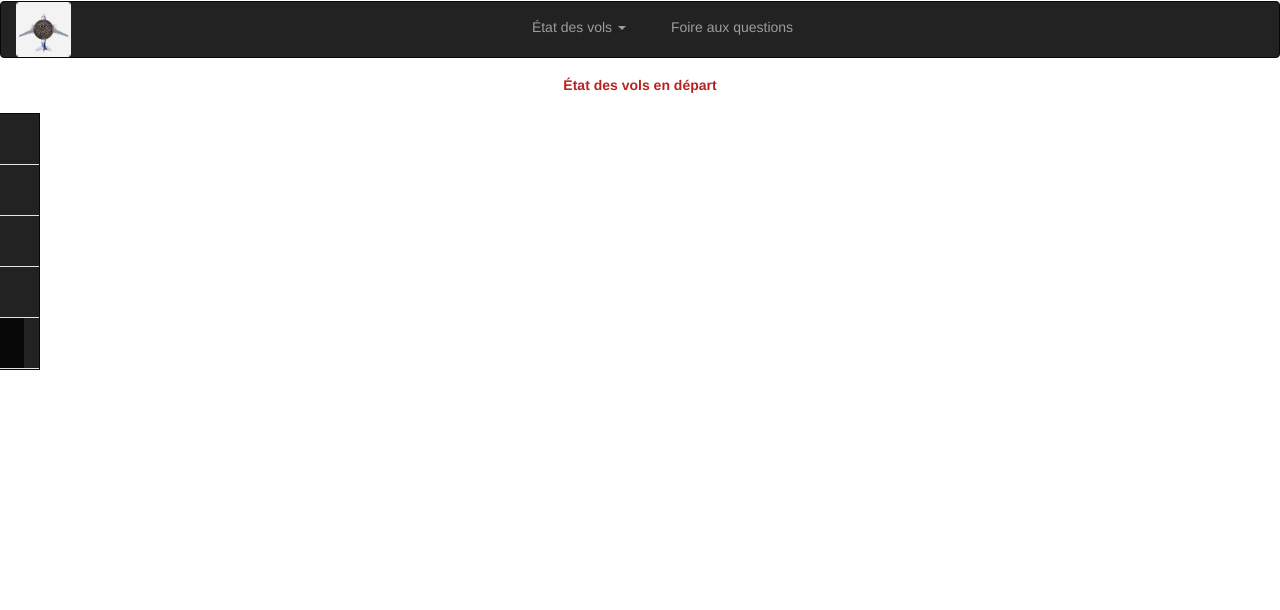
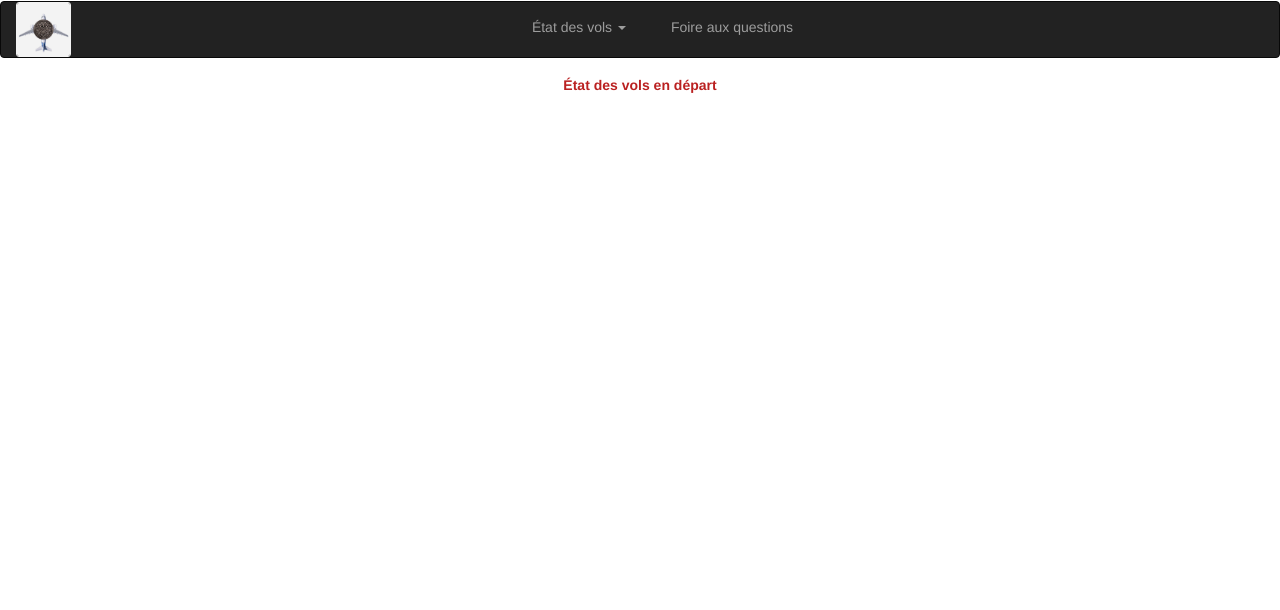
Before and after one commit to laniactl/Oreoport, a PHP site: the page made by src/views/header.php in a window 1280 px wide. Shown: the top 610 px of the page. Run offline with PHP 8.4, Linux system fonts and the light colour scheme; the template is opened without the code that fills it, so the values that code supplies are empty; some libraries are stand-ins or nearby versions.

Commit message:
supression bar latéral alert hoho script.js

```diff
--- a/src/public/css/styles.css
+++ b/src/public/css/styles.css
@@ -41,11 +41,6 @@
 /*JTABLE*/
 .jtable{
     margin-left:15px;
-}
-.jtable img{
-    margin-left:15px;
-    max-width: 90%;
-    height: auto;
 }
 
 /*MENU LATÉRAL*/
--- a/src/public/js/script.js
+++ b/src/public/js/script.js
@@ -22,9 +22,4 @@ $(document).ready(function () {
         height2 = $('.main').height()
         htmlbodyHeightUpdate()
     });
-
-  $('linkarrivee').click(function() {
-    alert('ho ho ho');
-  });
-
 });
--- a/src/views/header.php
+++ b/src/views/header.php
@@ -107,46 +107,3 @@
 <div >
     <h5 class="titre">État des vols en départ </h5>
 </div>
-
-
-
-<!-- MENU LATÉRAL -->
-<div>
-    <nav class="navbar navbar-inverse sidebar lateral" role="navigation">
-        <div class="container-fluid">
-            <!-- Brand and toggle get grouped for better mobile display -->
-            <div class="navbar-header">
-                <button type="button" class="navbar-toggle"
-                        data-toggle="collapse" data-target="#bs-sidebar-navbar-collapse-1">
-                    <span class="sr-only">Toggle navigation</span>
-                    <span class="icon-bar"></span>
-                    <span class="icon-bar"></span>
-                    <span class="icon-bar"></span>
-                </button>
-                <a class="navbar-brand" href="#">Options</a>
-            </div>
-            <!-- Collect the nav links, forms, and other content for toggling -->
-            <div class="collapse navbar-collapse" id="bs-sidebar-navbar-collapse-1">
-                <ul class="nav navbar-nav">
-                    <li ><a href="#" class="linkdepart">Départs<span style="font-size:14px;"
-                                                                class="pull-right hidden-xs showopacity "></span></a></li>
-                    <li class="" ><a href="#" class="linkarrivee">Arrivées<span style="font-size:14px;"
-                                                   class="pull-right hidden-xs showopacity"></span></a></li>
-                    <li class="dropdown">
-                        <a href="#" class="dropdown-toggle" data-toggle="dropdown">Alertes SMS<span
-                                    class="caret"></span><span style="font-size:14px;"
-                                                               class="pull-right hidden-xs showopacity"></span></a>
-                        <ul class="dropdown-menu forAnimate" role="menu">
-                            <li><button type="button" class="btn btn-info"
-                                        data-toggle="modal" data-target="#modalSMS">M'inscrire</button></li>
-                            <li><button type="button" class="btn btn-info"
-                                        data-toggle="modal" data-target="#modalSMS">Me désinscrire</button></li>
-                        </ul>
-                    </li>
-                    <li class="active"><a href="<?= URL?>/faq">Foire aux questions<span style="font-size:14px;"
-                                                                                  class="pull-right hidden-xs showopacity "></span></a></li>
-                </ul>
-            </div>
-        </div>
-    </nav>
-</div>
```
